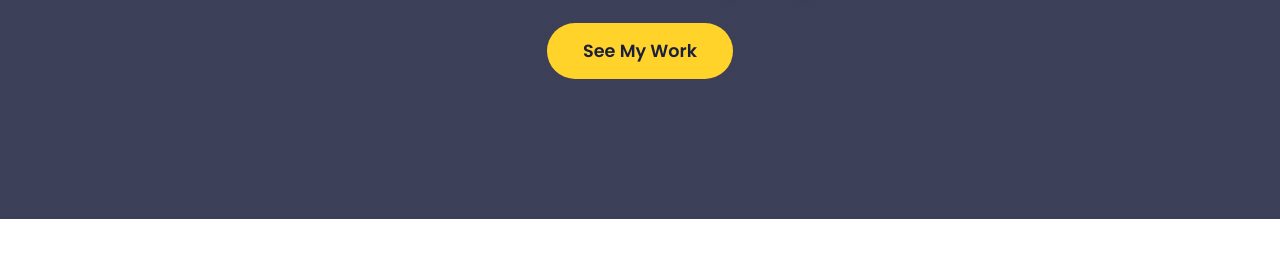
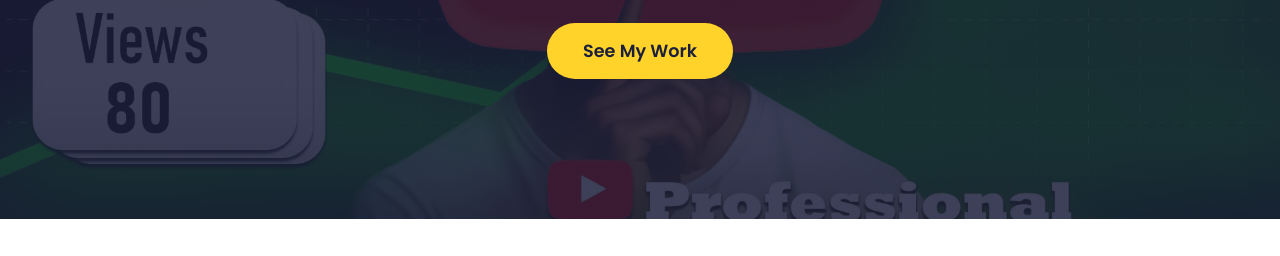
Before and after one commit to WebsiteBuilders-create/YashVisuals, a plain HTML site: page index.html in a window 1280 px wide. Shown: the part 350-606 px from the top of the page. Drawn offline with Linux system fonts and the light colour scheme; files whose address does not match are found by name.

Commit message:
Update styles.css

```diff
--- a/styles.css
+++ b/styles.css
@@ -56,7 +56,7 @@ body {
 
 /* Hero Section */
 .hero {
-  background-image: linear-gradient(rgba(27,31,59,0.85), rgba(27,31,59,0.85)), url("main/Thumbnail 5.jpg");
+  background-image: linear-gradient(rgba(27,31,59,0.85), rgba(27,31,59,0.85)), url("Thumbnail 5.jpg");
   background-size: cover;
   background-position: center;
   color: #fff;
```
